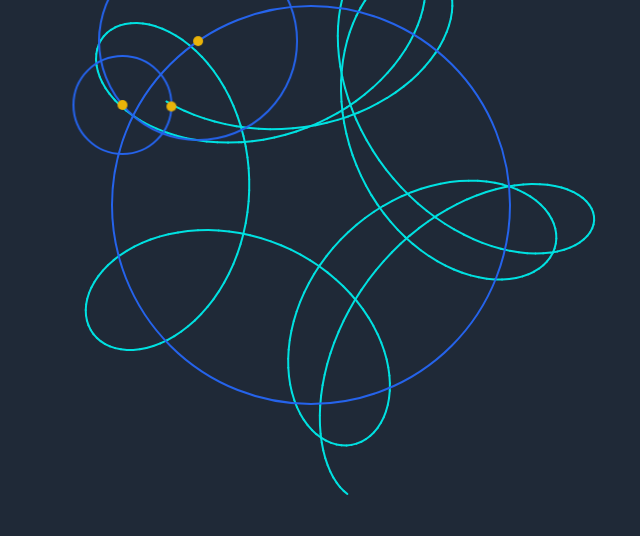
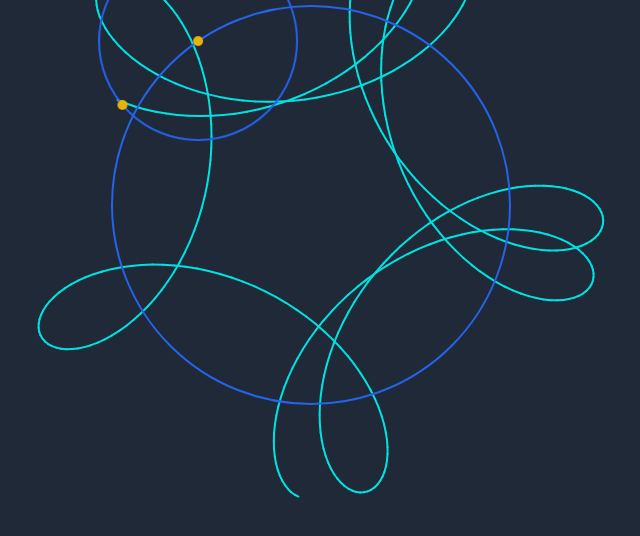
Before and after one commit to gurlanda/draw-in-fourier, a React (Create React App) app: page / in a window 1280 px wide. Shown: the top 536 px of the page, without its empty margins (134-774 px from the left). Built offline with nearby package versions, Linux system fonts and the light colour scheme.

Commit message:
Add new FourierRing and remove empty comment

```diff
--- a/src/App.tsx
+++ b/src/App.tsx
@@ -7,7 +7,6 @@ function App() {
   const ringParams: RingParams[] = [
     new RingParams(5000, 200, 270),
     new RingParams(-1300, 100, 90),
-    new RingParams(4000, 50, 0),
   ];
 
   return (
--- a/src/util/RingParams.ts
+++ b/src/util/RingParams.ts
@@ -6,7 +6,7 @@
  * @param initialAngleDeg - The starting angle in degrees, measured from the horizontal axis (x-axis)
  */
 class RingParams {
-  angularVelocityMillisec: number; //
+  angularVelocityMillisec: number;
   radiusPx: number;
   initialAngleDeg: number;
 
```
